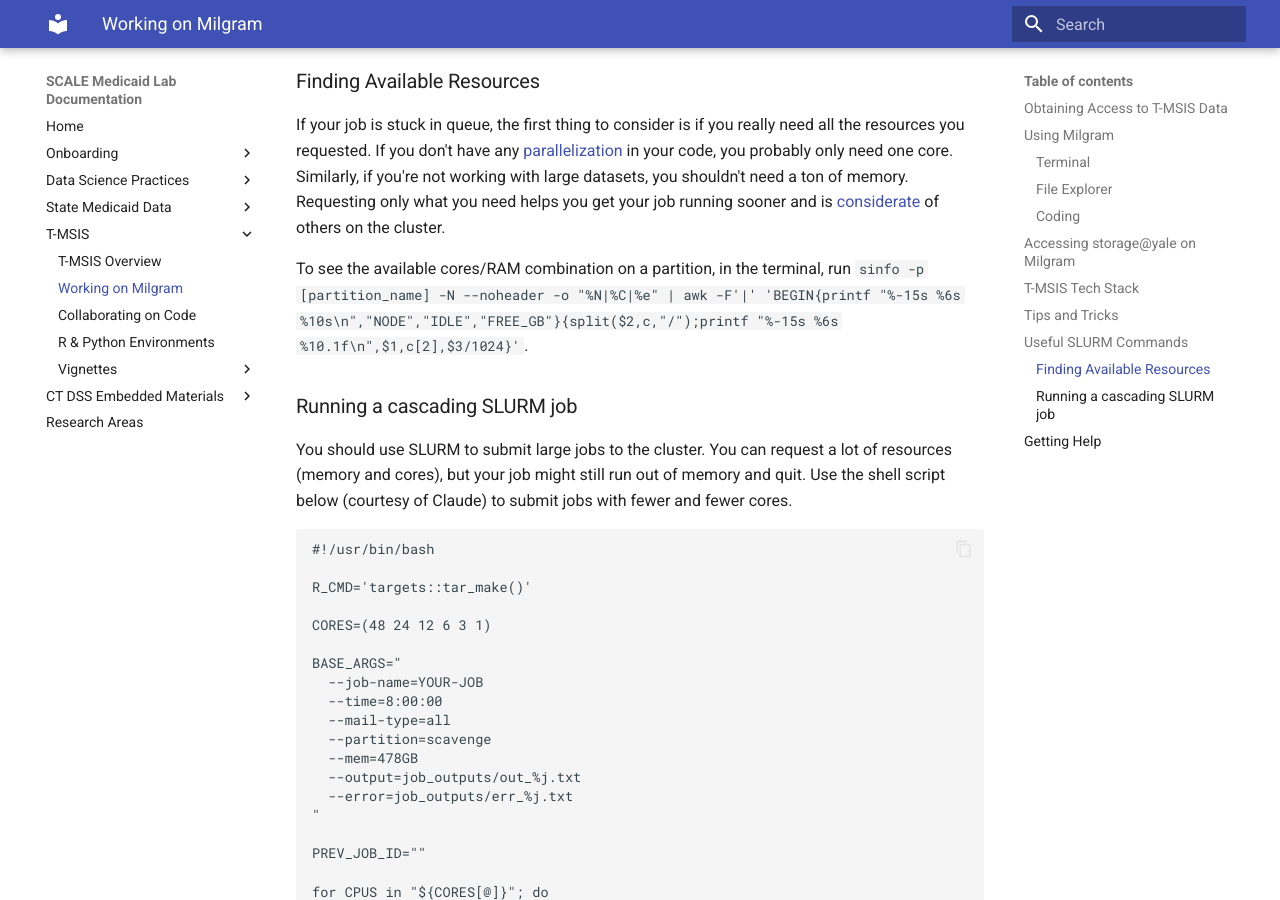
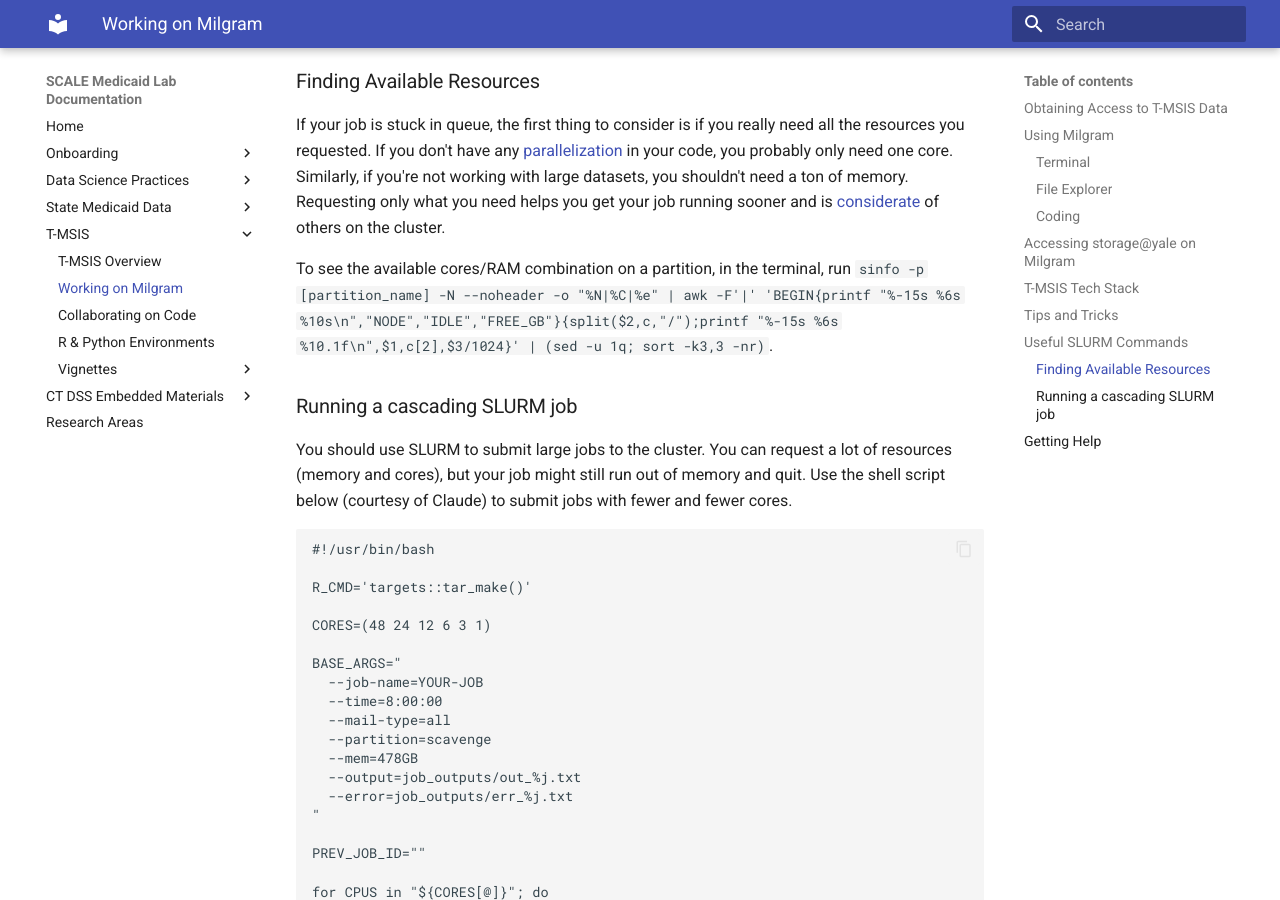
Before and after one commit to Yale-Medicaid/Documentation, an MkDocs documentation site: the page built from docs/tmsis/tmsis_getting_started.md, in a window 1280 px wide and 900 px high, scrolled down 4368 px. Built offline with MkDocs 1.6.1 and Material for MkDocs 9.7.7, drawn with Linux system fonts in a browser that asks for light colours.

Commit message:
sort output

```diff
--- a/docs/tmsis/tmsis_getting_started.md
+++ b/docs/tmsis/tmsis_getting_started.md
@@ -117,7 +117,7 @@ To get the stats of a job, run `jobstats [job_id]`. This is helpful if you want
 
 If your job is stuck in queue, the first thing to consider is if you really need all the resources you requested. If you don't have any [parallelization](../data_science/parallelization.md) in your code, you probably only need one core. Similarly, if you're not working with large datasets, you shouldn't need a ton of memory. Requesting only what you need helps you get your job running sooner and is [considerate](https://research.computing.yale.edu/services/support-high-performance-computing/hpc-policies#Compute) of others on the cluster.
 
-To see the available cores/RAM combination on a partition, in the terminal, run `sinfo -p [partition_name] -N --noheader -o "%N|%C|%e" | awk -F'|' 'BEGIN{printf "%-15s %6s %10s\n","NODE","IDLE","FREE_GB"}{split($2,c,"/");printf "%-15s %6s %10.1f\n",$1,c[2],$3/1024}'`.
+To see the available cores/RAM combination on a partition, in the terminal, run `sinfo -p [partition_name] -N --noheader -o "%N|%C|%e" | awk -F'|' 'BEGIN{printf "%-15s %6s %10s\n","NODE","IDLE","FREE_GB"}{split($2,c,"/");printf "%-15s %6s %10.1f\n",$1,c[2],$3/1024}' | (sed -u 1q; sort -k3,3 -nr)`.
 
 ### Running a cascading SLURM job
 
```
